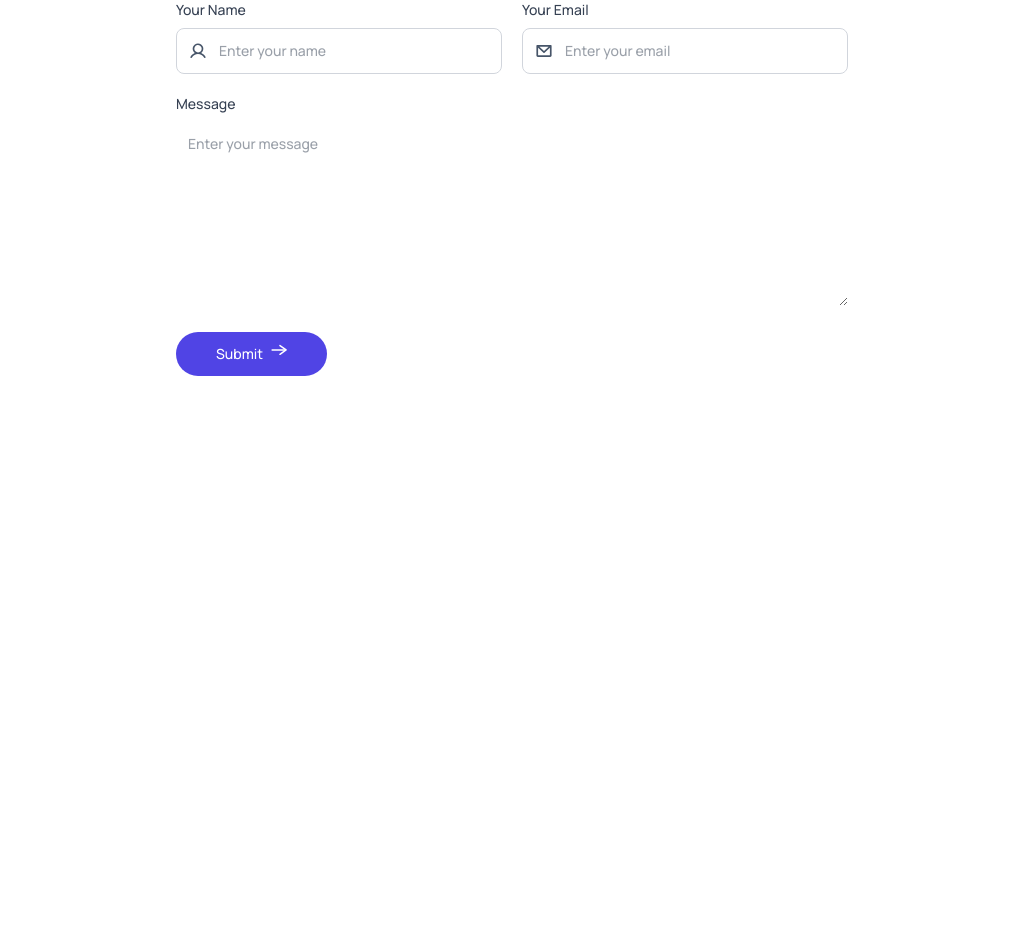
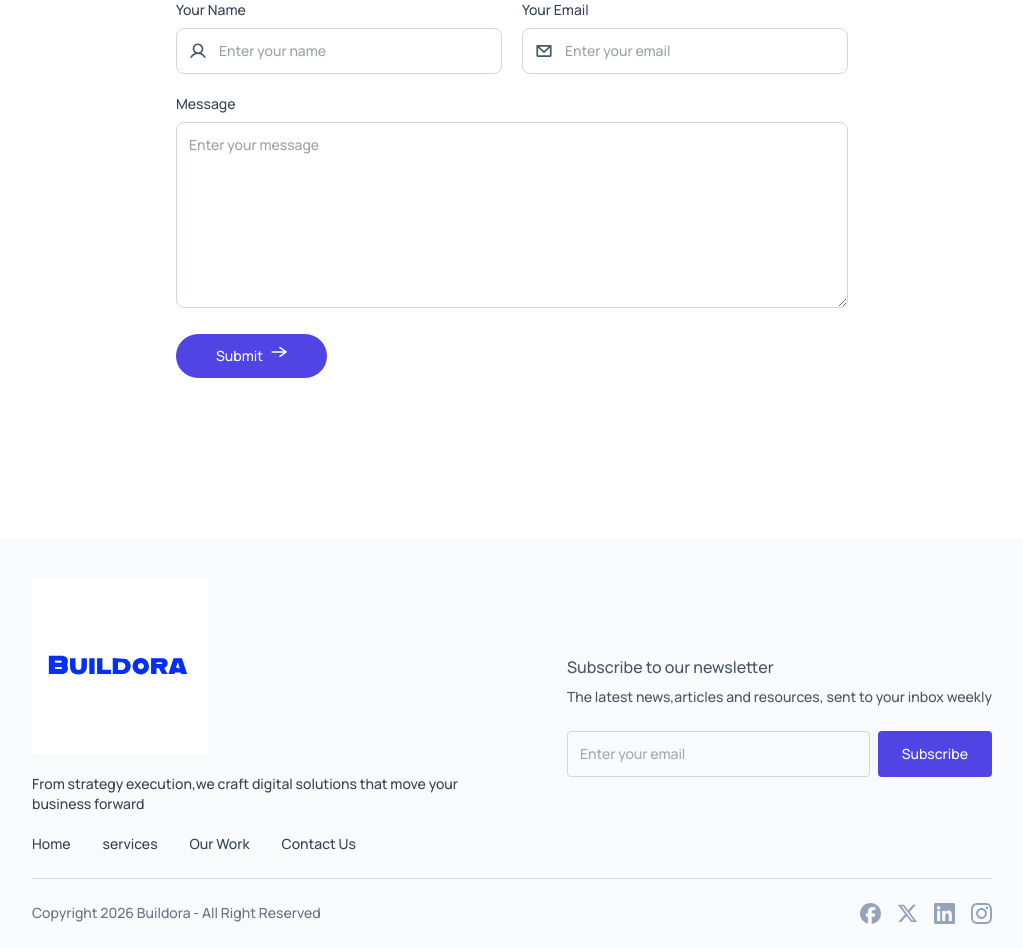
Before and after one commit to razinuman333-svg/Buildora-Agency, a React (Vite) app: page / in a window 1280 px wide. Shown: the part 3400-4348 px from the top of the page, without its empty margins (128-1151 px from the left). Before the commit the page ends 3776 px from the top, so only its background shows below. Built offline with nearby package versions, Linux system fonts and the light colour scheme.

Commit message:
footer completed

```diff
--- a/src/App.jsx
+++ b/src/App.jsx
@@ -9,6 +9,7 @@
 import Team from './Components/Team'
 import Contactus from './Components/Contactus'
 import {Toaster} from 'react-hot-toast'
+import Footer from './Components/Footer'
 
 function App() {
  const [Theme,setTheme] = useState('light')
@@ -23,6 +24,7 @@
   <OurWork/>
   <Team/>
   <Contactus/>
+  <Footer theme={Theme}/>
 
  </div>
   )
--- a/src/Components/Contactus.jsx
+++ b/src/Components/Contactus.jsx
@@ -59,7 +59,7 @@
             </div>
             <div className='sm:col-span-2'>
                  <p className='mb-2 text-sm font-medium'>Message</p>
-                 <textarea name='message' required className='focus-within:border-blue-500 w-full p-3 text-sm outline-none  rounded-lg border-gray-300 dark:border-gray-600' rows={8} placeholder='Enter your message'/>
+                 <textarea name='message' required className='focus-within:border-blue-500 w-full p-3 text-sm outline-none  rounded-lg border border-gray-300 dark:border-gray-600' rows={8} placeholder='Enter your message'/>
             </div>
             <button className='w-max flex gap-2 bg-primary text-white text-sm px-10 py-3 rounded-full cursor-pointer hover:scale-103
             transition-all' type='submit'>
--- /dev/null
+++ b/src/Components/Footer.jsx
@@ -0,0 +1,57 @@
+import React from 'react'
+import assets from '../assets/assets'
+
+function Footer({theme}) {
+  return (
+    <div className='bg-slate-50 dark:bg-black pt-10 sm:pt-10
+    mt-20 sm:mt-40 px-4 sm:px-10 lg:px-24 xl:px-40'>
+        {/*Footer Top*/}
+        <div className='flex justify-between lg:items-center
+        max-lg:flex-col gap-10'>
+            <div className='space-y-5 text-sm text-gray-700 dark:text-white'>
+                <img className='w-32 sm:w-44' src={theme === 'dark'? assets.blackbg : assets.whitebg}/>
+                <p className='max-w-md'>From strategy execution,we craft digital solutions that move your business forward</p>
+                <ul className='flex gap-8'>
+                    <li><a className='hover:text-primary' href='#hero'>Home</a></li>
+                    <li><a className='hover:text-primary' href='#services'>services</a></li>
+                    <li><a className='hover:text-primary' href='#our-work'>Our Work</a></li>
+                    <li><a className='hover:text-primary' href='#contact-us'>Contact Us</a></li>
+                </ul>
+            </div>
+            <div className='text-gray-600 dark:text-white'>
+                <h3 className='font-semibold'>Subscribe to our newsletter</h3>
+                <p className='text-sm mt-2 mb-6'>The latest news,articles and resources, sent to your inbox weekly</p>
+                <div className='flex gap-2 text-sm'>
+                    <input placeholder='Enter your email' type='email' className='w-full p-3 text-sm outline-none rounded dark:text-white bg-transparent border
+                    border-gray-300 dark:border-white-500'/>
+                    <button className='bg-primary text-white rounded px-6'>Subscribe</button>
+
+                </div>
+
+
+            </div>
+
+
+        </div>
+
+
+        <hr className='border-gray-300 dark:border-white my-6'/>
+        {/*footer bottom*/}
+        <div className='pb-6 text-sm text-gray-500 flex
+        justify-center sm:justify-between gap-4 flex-wrap'>
+            <p>Copyright 2026 Buildora - All Right Reserved</p>
+            <div className='flex items-center justify-between gap-4'>
+                <img src={assets.facebook_icon}/>
+                <img src={assets.twitter_icon}/>
+                <img src={assets.linkedin_icon}/>
+                <img src={assets.instagram_icon}/>
+
+            </div>
+
+        </div>
+
+    </div>
+  )
+}
+
+export default Footer
```
